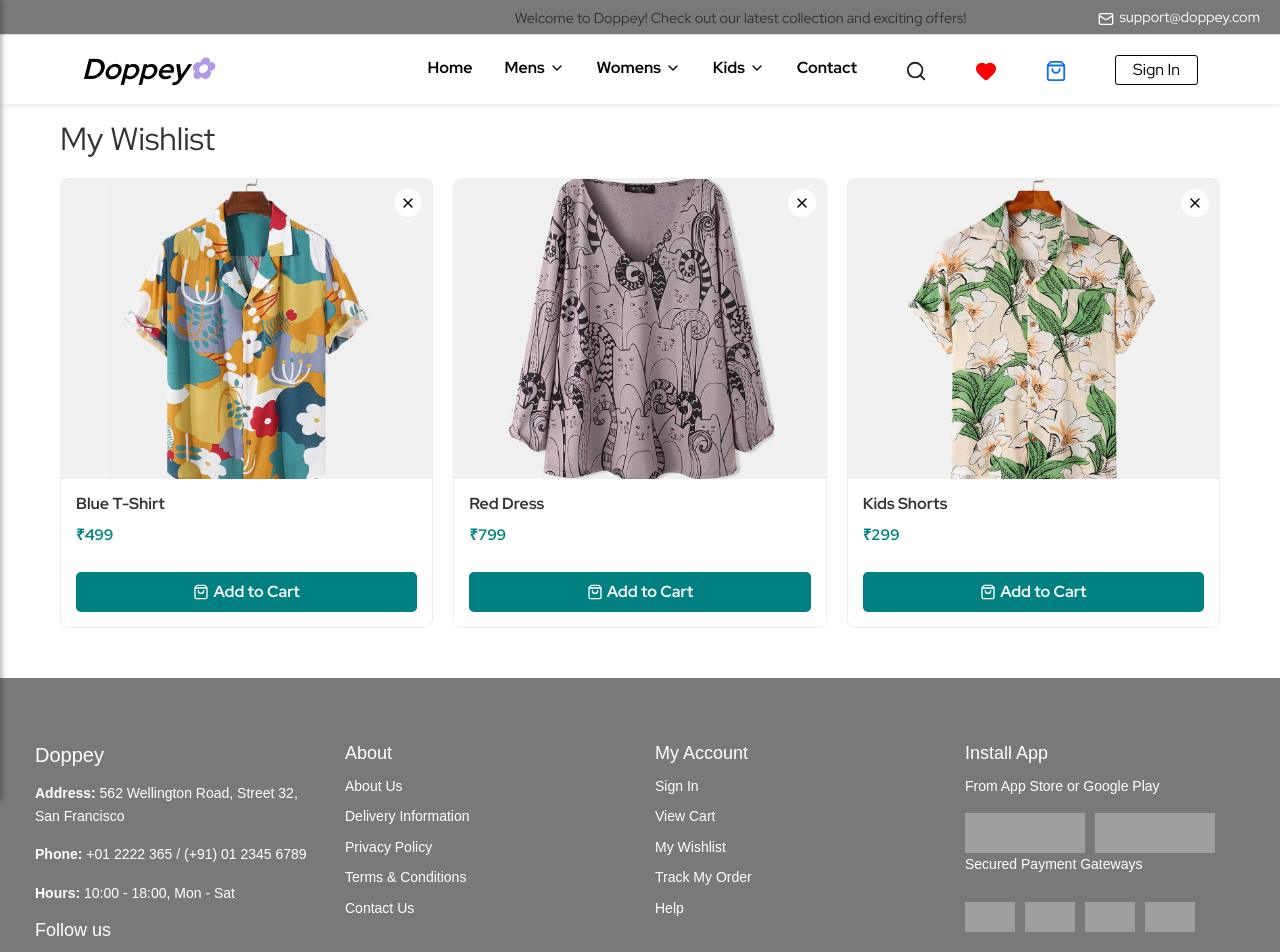
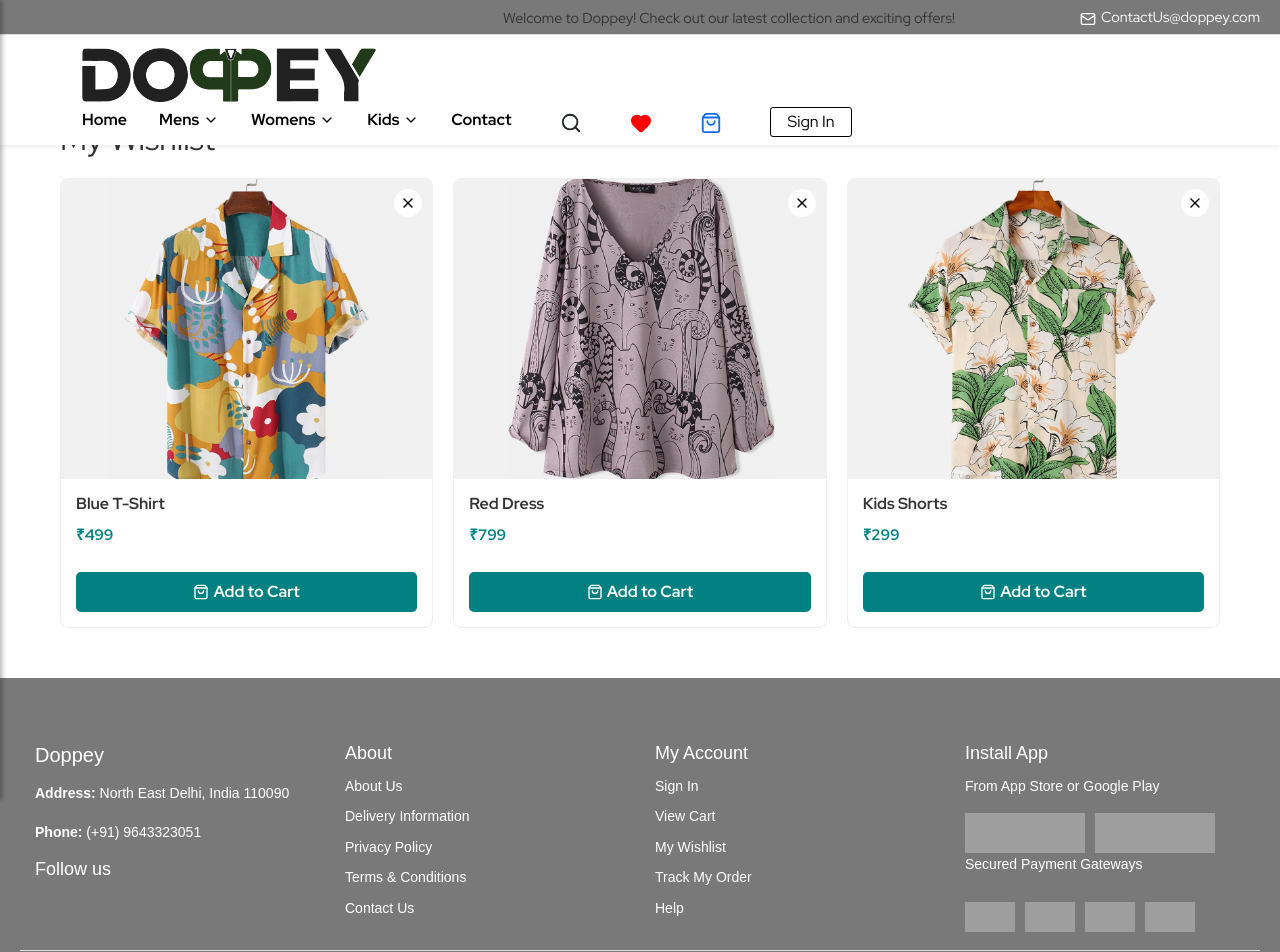
Before and after one commit to faisaldp123/doppey-nextapp, a Next.js app: page /wishlist in a window 1280 px wide. Shown: the top 952 px of the page. Built offline with nearby package versions, Linux system fonts and the light colour scheme; grey boxes are pictures that could not be loaded.

Commit message:
changes logo

```diff
--- a/src/components/Home/Footer.jsx
+++ b/src/components/Home/Footer.jsx
@@ -9,9 +9,9 @@ const Footer = () => {
         {/* Contact */}
         <div className={styles.footerColumn}>
           <h3>Doppey</h3>
-          <p><strong>Address:</strong> 562 Wellington Road, Street 32, San Francisco</p>
-          <p><strong>Phone:</strong> +01 2222 365 / (+91) 01 2345 6789</p>
-          <p><strong>Hours:</strong> 10:00 - 18:00, Mon - Sat</p>
+          <p><strong>Address:</strong> North East Delhi, India 110090</p>
+          <p><strong>Phone:</strong> (+91) 9643323051</p>
+          {/* <p><strong>Hours:</strong> 10:00 - 18:00, Mon - Sat</p> */}
 
           <div className={styles.social}>
             <h4>Follow us</h4>
--- a/src/components/Home/Header.jsx
+++ b/src/components/Home/Header.jsx
@@ -73,8 +73,13 @@ export default function Header() {
       <header className={`navbar py-2 shadow-sm ${styles.header}`}>
         <div className="container d-flex align-items-center justify-content-between">
           {/* Logo */}
-          <Link href="/" className={`navbar-brand ${styles.logo}`}>
-            Doppey<span className={styles.purple}>✿</span>
+          <Link href="/" className={`navbar-brand`}>
+            <Image
+            src='/logo-new.bmp'
+            width={400}
+            height={450}
+            className={styles.logo}
+          />
           </Link>
 
           {/* Desktop Menu */}
--- a/src/components/Home/TopHeader.jsx
+++ b/src/components/Home/TopHeader.jsx
@@ -12,7 +12,7 @@ export default function TopHeader() {
       </div>
       <div className={styles.staticEmail}>
         <Mail size={16} style={{ marginRight: "5px" }} />
-        <a href="mailto:support@doppey.com">support@doppey.com</a>
+        <a href="mailto:support@doppey.com">ContactUs@doppey.com</a>
       </div>
     </div>
   );
--- a/src/pages/category/[main]/[sub].js
+++ b/src/pages/category/[main]/[sub].js
@@ -24,7 +24,7 @@ export default function CategorySubPage() {
       <h2>{title}</h2>
       <p>New Modern Collection</p>
 
-      <div className={styles.proContainer}>
+      <div className={`${styles.proContainer} mt-5`}>
         {filteredProducts.length > 0 ? (
           filteredProducts.map((p) => (
             <Link href={`/product/${p.id}`} key={p.id}>
--- a/src/pages/product/[id].js
+++ b/src/pages/product/[id].js
@@ -11,6 +11,7 @@ export default function ProductDetail() {
   const { id } = router.query;
 
   const [mainImg, setMainImg] = useState(null);
+  const [showPopup, setShowPopup] = useState(false);
 
   const product = productsData.find((p) => p.id === parseInt(id));
 
@@ -34,10 +35,26 @@ export default function ProductDetail() {
     "/products/product-one.jpg",
   ];
 
+  // ✅ Add to Cart function
+  const handleAddToCart = () => {
+    const existingCart = JSON.parse(localStorage.getItem("cart")) || [];
+    const isAlreadyInCart = existingCart.some((item) => item.id === product.id);
+
+    if (!isAlreadyInCart) {
+      existingCart.push(product);
+      localStorage.setItem("cart", JSON.stringify(existingCart));
+    }
+
+    // ✅ Show popup message
+    setShowPopup(true);
+    setTimeout(() => setShowPopup(false), 2000);
+  };
+
   return (
     <div className={styles.container}>
+      {/* ==== PRODUCT DETAILS ==== */}
       <div className={styles.productSection}>
-        {/* ==== LEFT: IMAGES ==== */}
+        {/* LEFT: IMAGES */}
         <div className={styles.imageContainer}>
           <div className={styles.mainImageWrapper}>
             <Image
@@ -67,11 +84,12 @@ export default function ProductDetail() {
           </div>
         </div>
 
-        {/* ==== RIGHT: DETAILS ==== */}
+        {/* RIGHT: DETAILS */}
         <div className={styles.details}>
-          {/* Name and Price in one line */}
+          <div className={styles.namePriceRow}>
             <h2>{product.name}</h2>
             <h3>${product.price}</h3>
+          </div>
 
           <h4>Product Details</h4>
           <p>
@@ -81,7 +99,6 @@ export default function ProductDetail() {
             that makes you stand out.
           </p>
 
-          {/* Size + Button in one line */}
           <div className={styles.actionRow}>
             <select className={styles.sizeSelect}>
               <option>Select Size</option>
@@ -91,7 +108,9 @@ export default function ProductDetail() {
               <option>XL</option>
               <option>XXL</option>
             </select>
-            <button className={styles.addBtn}>Add to Cart</button>
+            <button className={styles.addBtn} onClick={handleAddToCart}>
+              Add to Cart
+            </button>
           </div>
         </div>
       </div>
@@ -124,6 +143,13 @@ export default function ProductDetail() {
           )}
         </div>
       </div>
+
+      {/* ✅ Popup Notification */}
+      {showPopup && (
+        <div className={styles.popup}>
+          ✅ Product added to cart!
+        </div>
+      )}
     </div>
   );
 }
--- a/src/styles/Header.module.css
+++ b/src/styles/Header.module.css
@@ -10,11 +10,10 @@
 }
 
 .logo {
-  font-size: 1.8rem;
-  font-style: italic;
-  font-weight: 700;
-  color: #000;
-  text-decoration: none;
+      width: 54%;
+    height: 100%;
+    object-fit: cover;
+    border-radius: 5px;
 }
 
 .purple {
@@ -363,3 +362,12 @@
     display: none !important;
   }
 }
+
+@media (max-width: 480px) {
+  .logo{
+     width: 54%;
+    height: 100%;
+    object-fit: cover;
+    border-radius: 5px;
+  }
+}
--- a/src/styles/ProductDetail.module.css
+++ b/src/styles/ProductDetail.module.css
@@ -117,6 +117,29 @@
   line-height: 1.6;
   font-size: 15px;
 }
+/* ==== Popup Notification ==== */
+.popup {
+  position: fixed;
+  bottom: 30px;
+  right: 30px;
+  background: #088178;
+  color: white;
+  padding: 14px 22px;
+  border-radius: 8px;
+  font-weight: 500;
+  font-size: 16px;
+  box-shadow: 0 4px 12px rgba(0,0,0,0.15);
+  animation: fadeInOut 2s ease;
+  z-index: 9999;
+}
+
+@keyframes fadeInOut {
+  0% { opacity: 0; transform: translateY(20px); }
+  15% { opacity: 1; transform: translateY(0); }
+  85% { opacity: 1; transform: translateY(0); }
+  100% { opacity: 0; transform: translateY(20px); }
+}
+
 
 /* ===== RELATED PRODUCTS SECTION ===== */
 .relatedSection {
```
Also changed, not shown: public/logo-new.bmp (added).
